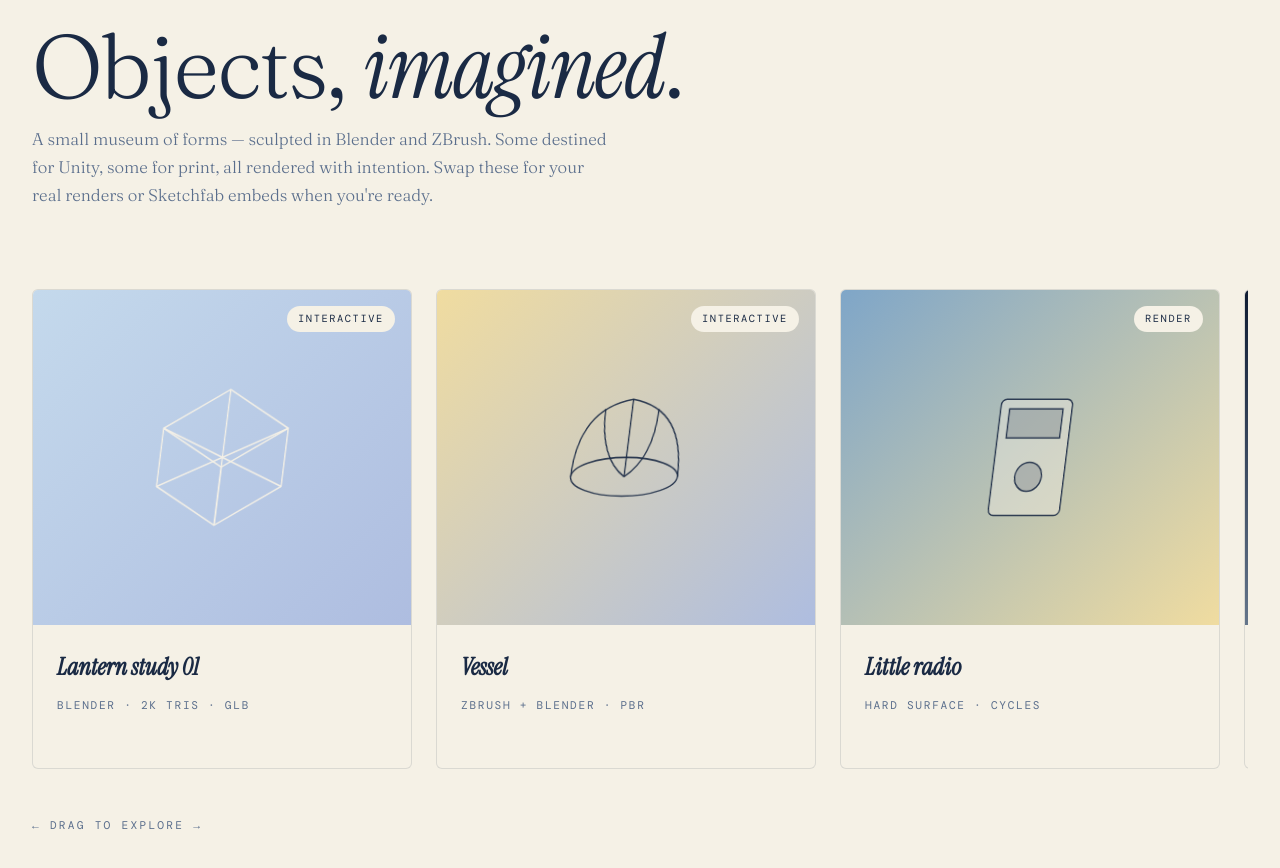
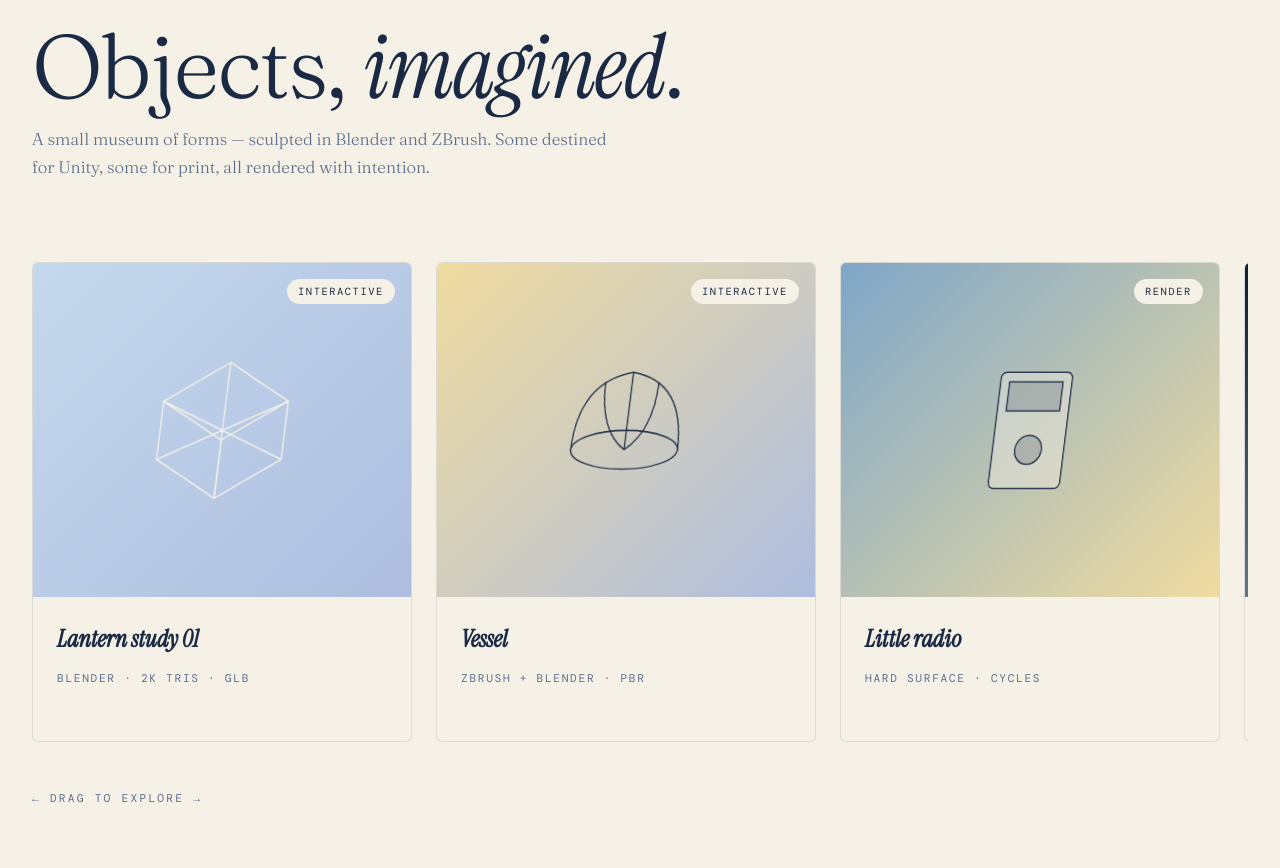
Before and after one commit to Srotosshini/portfolio, a plain HTML site: page index.html in a window 1280 px wide. Shown: the part 2500-3368 px from the top of the page. Drawn offline with nearby package versions, Linux system fonts and the light colour scheme; a web font is replaced by a local one.

Commit message:
Update index.html

```diff
--- a/index.html
+++ b/index.html
@@ -1003,7 +1003,7 @@ footer .heart {
     <span>Modelled, lit, rendered</span>
   </div>
   <h2 class="section-title">Objects, <span class="it">imagined</span>.</h2>
-  <p class="section-intro">A small museum of forms — sculpted in Blender and ZBrush. Some destined for Unity, some for print, all rendered with intention. Swap these for your real renders or Sketchfab embeds when you're ready.</p>
+  <p class="section-intro">A small museum of forms — sculpted in Blender and ZBrush. Some destined for Unity, some for print, all rendered with intention. </p>
 
   <div class="threed-scroll" id="threedScroll" data-cursor="drag" data-label="Drag">
     <div class="threed-card" data-cursor="hover">
```
